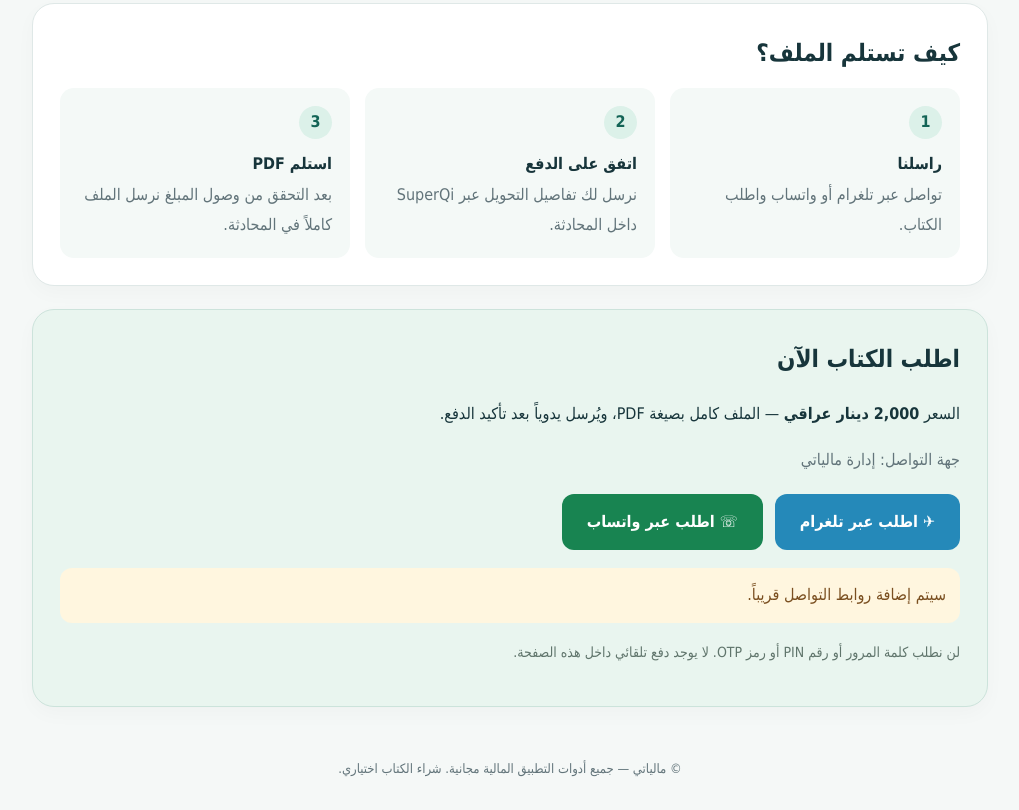
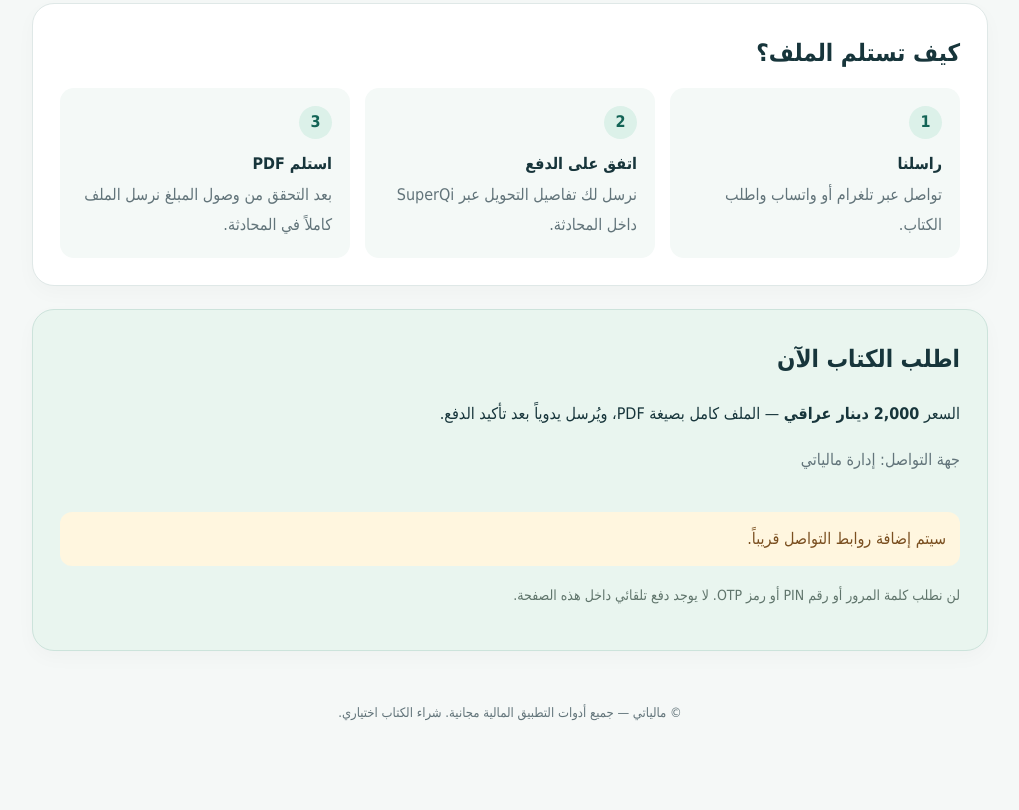
Before and after one commit to krjsh990-cpu/finance-app-releases, a plain HTML site: page books/index.html in a window 1280 px wide. Shown: the part 1342-2152 px from the top of the page, without its empty margins (130-1149 px from the left). After the commit the page ends 2095 px from the top, so only its background shows below. Drawn offline with Linux system fonts and the light colour scheme.

Commit message:
fix: hide unconfigured messaging links on public book landing page

```diff
--- a/books/index.html
+++ b/books/index.html
@@ -28,7 +28,7 @@ h2{margin:0 0 12px;font-size:24px}.muted{color:var(--muted)}.features{display:gr
 .steps{display:grid;grid-template-columns:repeat(3,1fr);gap:15px}.step{border-radius:14px;background:#f4f9f7;padding:18px}.number{background:#dcf1e9;color:#136456;border-radius:50%;width:33px;height:33px;display:grid;place-items:center;font-weight:800;margin-bottom:10px}
 .preview{background:#f5f8f7;border-right:4px solid var(--sea);padding:18px 20px;border-radius:10px;margin-top:12px}.preview h3{font-size:17px;margin:0 0 5px}
 .contact{background:#e9f5ef;border:1px solid #cce3db}.contact-links{display:flex;gap:12px;flex-wrap:wrap;margin:18px 0}
-.contact-links a{display:inline-flex;padding:13px 25px;color:#fff;border-radius:12px;font-weight:800}
+.contact-links a{display:inline-flex;padding:13px 25px;color:#fff;border-radius:12px;font-weight:800}.contact-links a[hidden]{display:none!important}
 #telegram{background:#2589b9}#whatsapp{background:#188451}
 .notice{color:#60756c;font-size:14px}#missing{color:#7a4f20;background:#fff6df;border-radius:12px;padding:12px 14px}
 footer{text-align:center;padding:28px 15px;color:var(--muted);font-size:13px}
```
